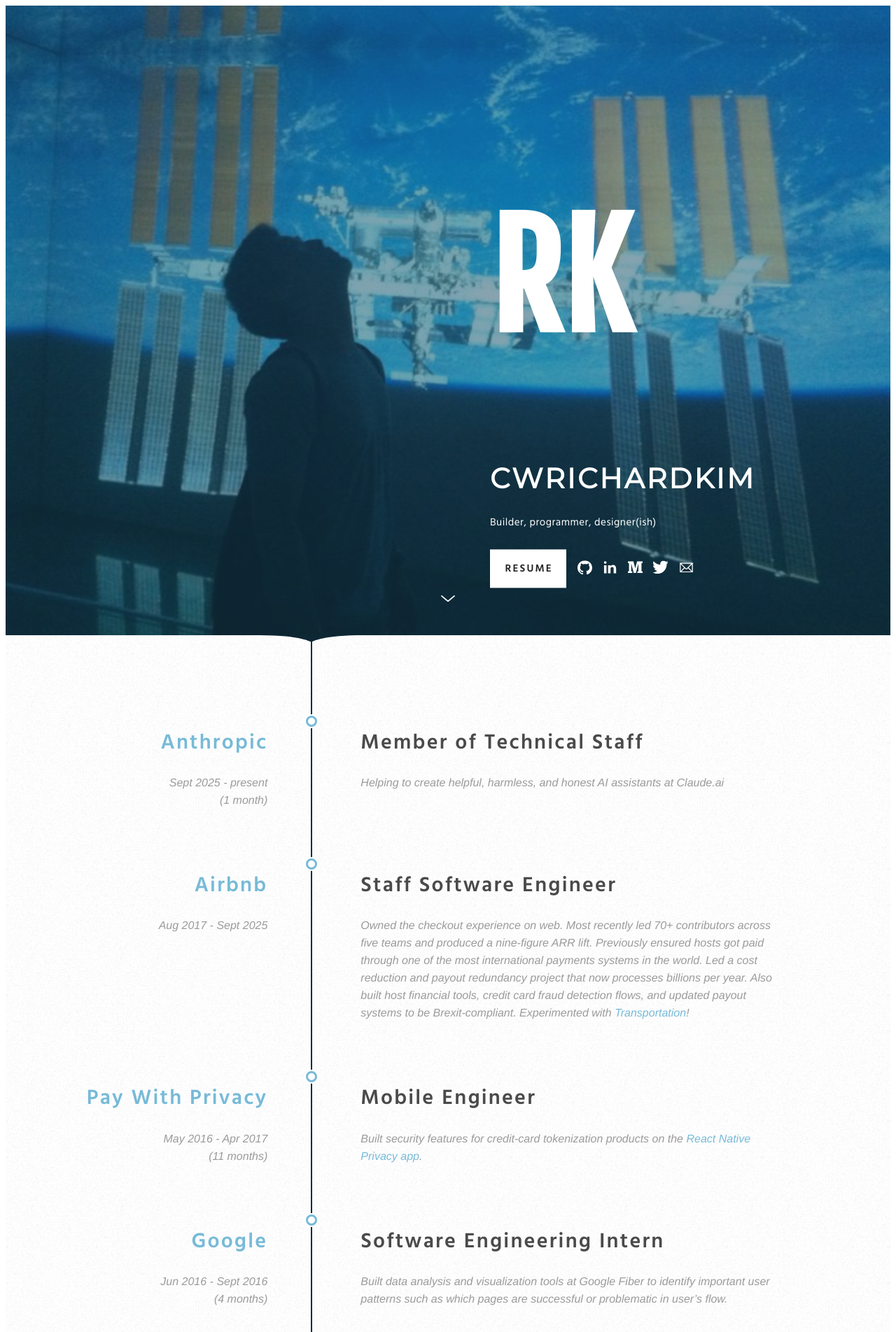
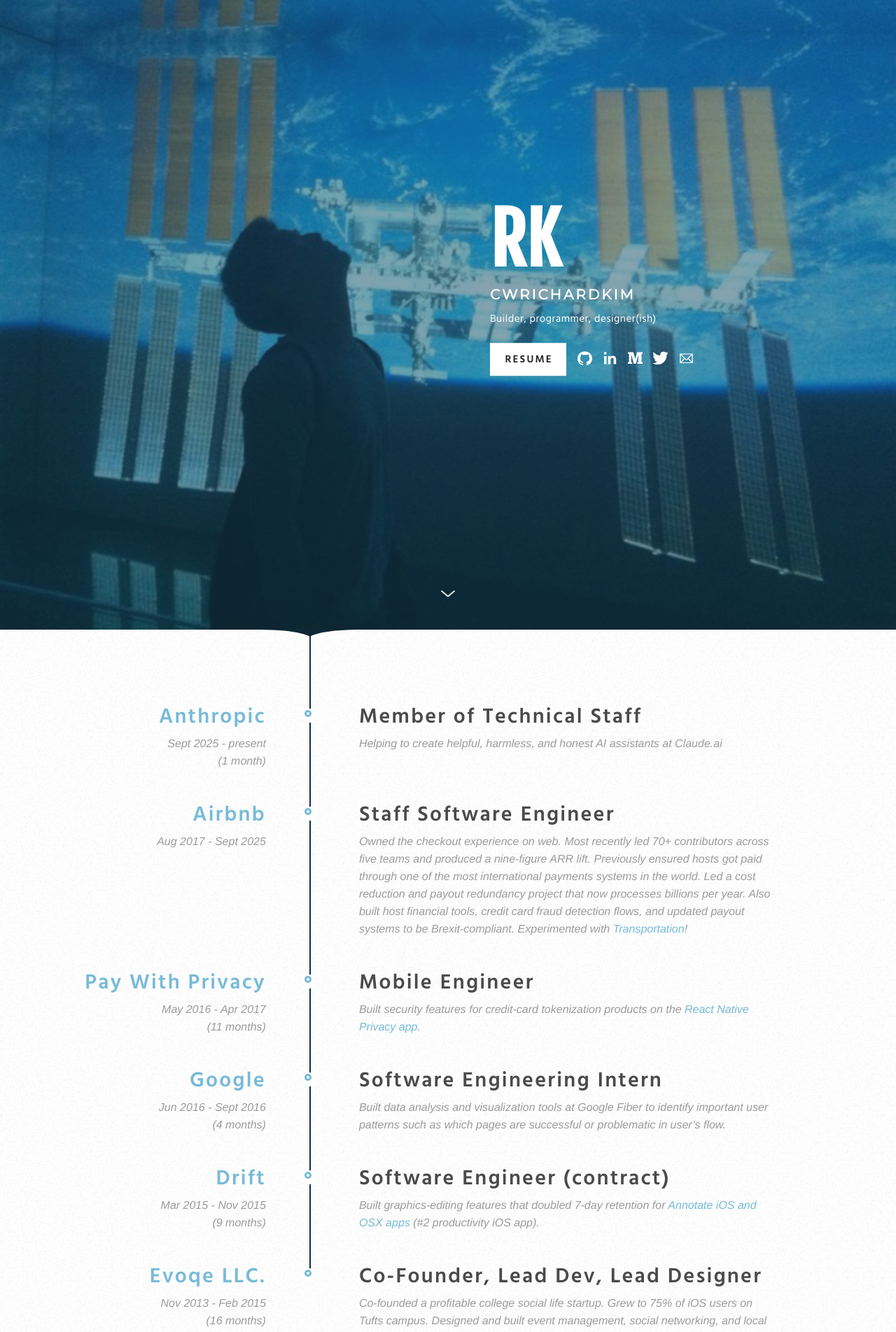
Before and after one commit to cwRichardKim/PersonalWebsite, a Jekyll site: the page built from index.html, in a window 1280 px wide. Shown: the top 1904 px of the page at 70% size. Built offline with Jekyll 4.4.1, drawn with Linux system fonts in a browser that asks for light colours.

Commit message:
modern reset

```diff
--- a/_sass/default.scss
+++ b/_sass/default.scss
@@ -36,6 +36,18 @@
 $square-link-font-style: normal;
 $square-link-background: #fff;
 $square-link-color: #222;
+
+/* Modern CSS reset - minimal and future-proof */
+*, *::before, *::after {
+  box-sizing: border-box;
+}
+
+* {
+  margin: 0;
+  padding: 0;
+  font-size: 100%;
+  line-height: 1;
+}
 
 /* standards */
 
@@ -253,6 +265,8 @@
     letter-spacing: $h1-letter-spacing;
     font-size: $h1-font-size;
     color: $h1-color;
+    margin: 0;
+    padding: 0;
   }
   p {
     font-family: $base-font-family;
```
